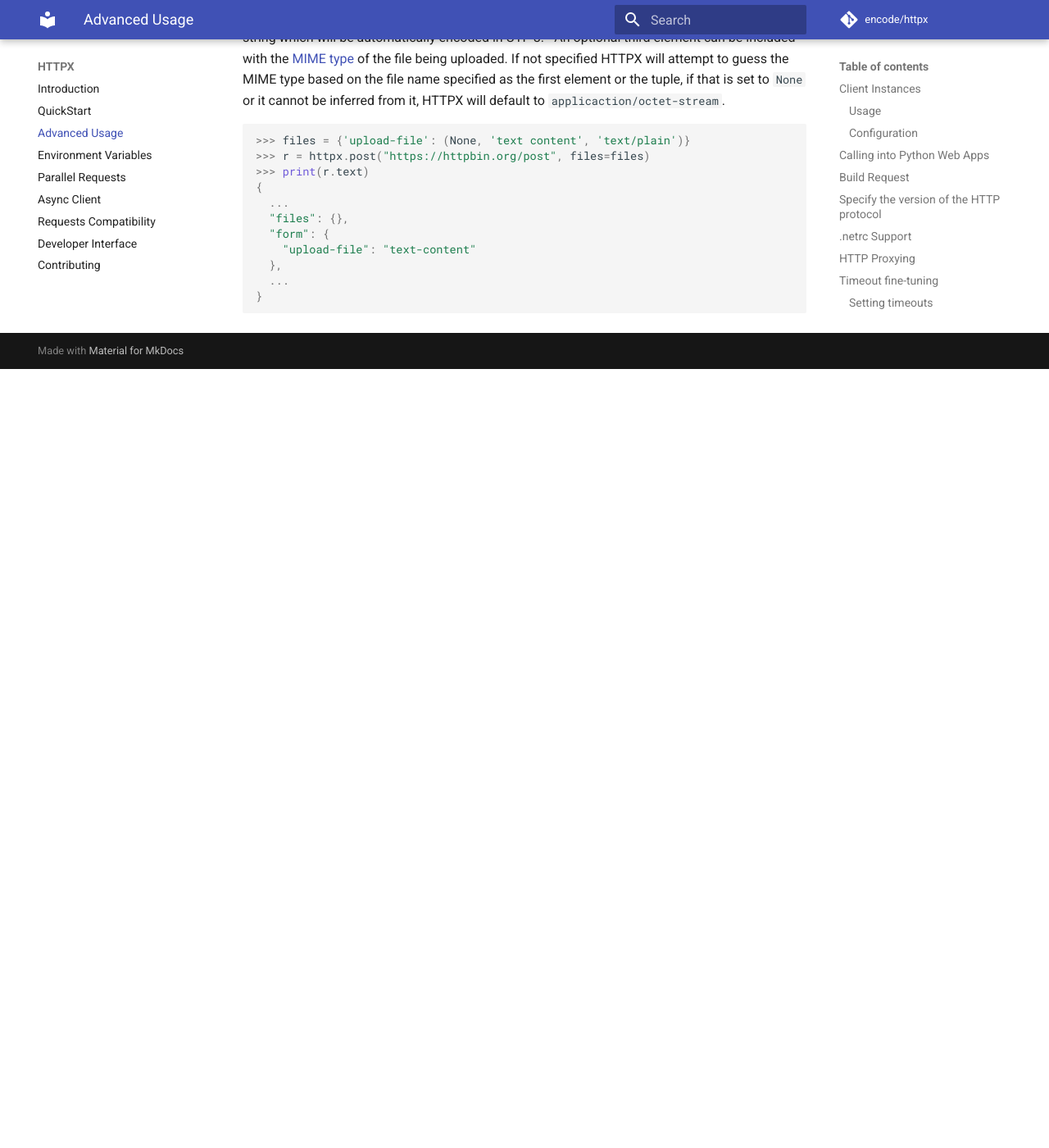
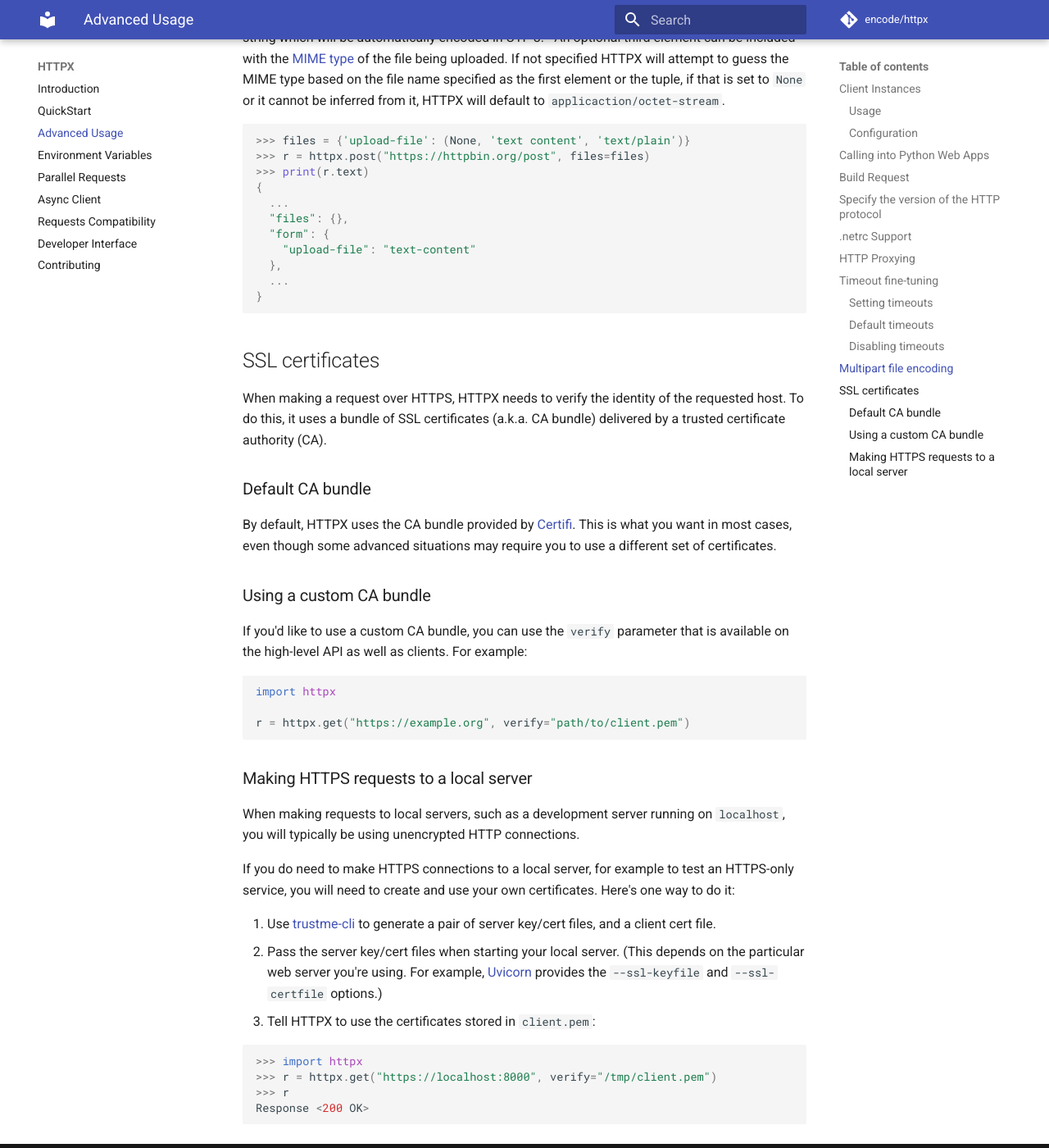
Before and after one commit to CarolinaBentrescas/httpx2, an MkDocs documentation site: the page built from docs/advanced.md, in a window 1280 px wide and 1400 px high, scrolled down 7425 px. Shown: the whole window at 82% size. Built offline with MkDocs 1.6.1 and Material for MkDocs 9.7.7, drawn with Linux system fonts in a browser that asks for light colours; comment, search, counter and statistics services are not loaded; before the commit the page ends 7875 px from its top, so only the background shows below that.

Commit message:
Add docs on SSL certificates (#510)
* Add docs on SSL certificates

* Update docs on verify and cert params

* Tweak wording

* Tweak wording about localhost

* Remove advanced warning

* Rephrase introduction of local HTTPS section

````diff
--- a/docs/advanced.md
+++ b/docs/advanced.md
@@ -362,3 +362,38 @@ is set to `None` or it cannot be inferred from it, HTTPX will default to
   ...
 }
 ```
+
+## SSL certificates
+
+When making a request over HTTPS, HTTPX needs to verify the identity of the requested host. To do this, it uses a bundle of SSL certificates (a.k.a. CA bundle) delivered by a trusted certificate authority (CA).
+
+### Default CA bundle
+
+By default, HTTPX uses the CA bundle provided by [Certifi](https://pypi.org/project/certifi/). This is what you want in most cases, even though some advanced situations may require you to use a different set of certificates.
+
+### Using a custom CA bundle
+
+If you'd like to use a custom CA bundle, you can use the `verify` parameter that is available on the high-level API as well as clients. For example:
+
+```python
+import httpx
+
+r = httpx.get("https://example.org", verify="path/to/client.pem")
+```
+
+### Making HTTPS requests to a local server
+
+When making requests to local servers, such as a development server running on `localhost`, you will typically be using unencrypted HTTP connections.
+
+If you do need to make HTTPS connections to a local server, for example to test an HTTPS-only service, you will need to create and use your own certificates. Here's one way to do it:
+
+1. Use [trustme-cli](https://github.com/sethmlarson/trustme-cli/) to generate a pair of server key/cert files, and a client cert file.
+1. Pass the server key/cert files when starting your local server. (This depends on the particular web server you're using. For example, [Uvicorn](https://www.uvicorn.org) provides the `--ssl-keyfile` and `--ssl-certfile` options.)
+1. Tell HTTPX to use the certificates stored in `client.pem`:
+
+```python
+>>> import httpx
+>>> r = httpx.get("https://localhost:8000", verify="/tmp/client.pem")
+>>> r
+Response <200 OK>
+```
````
Also changed, not shown: 2 other files.
